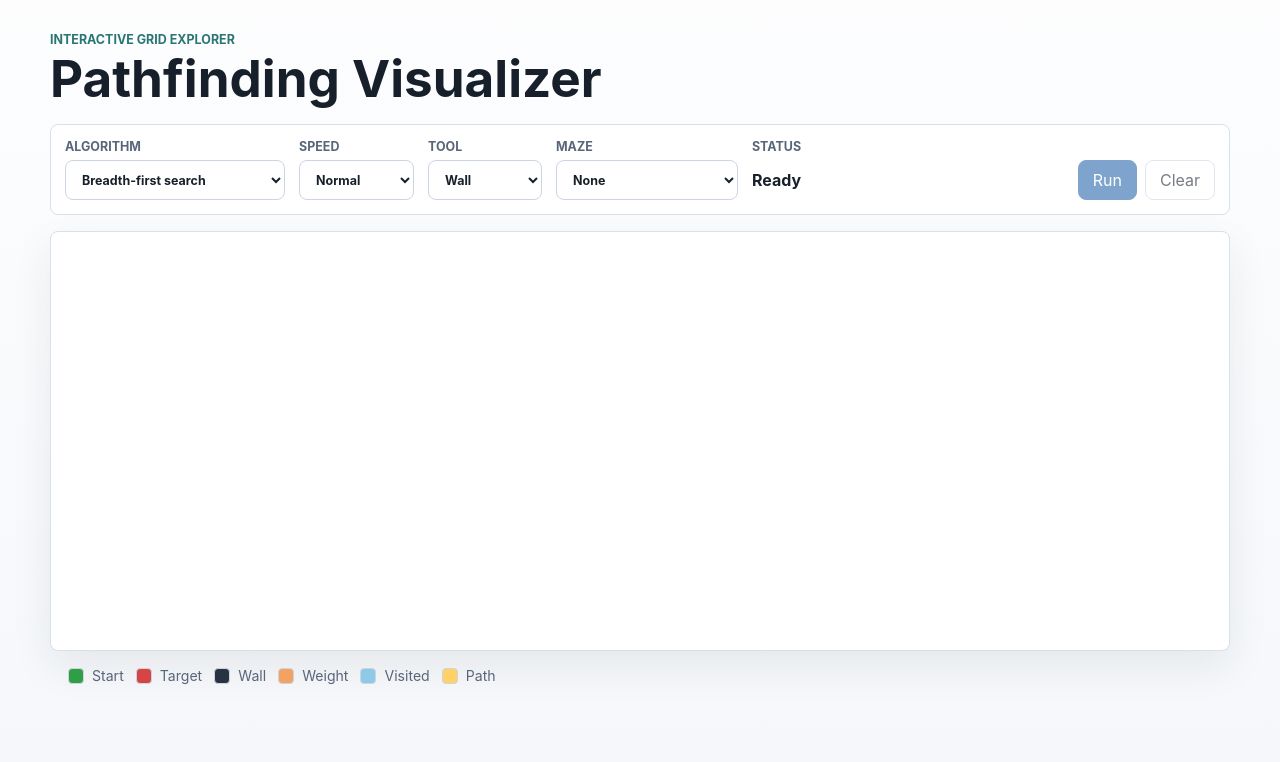
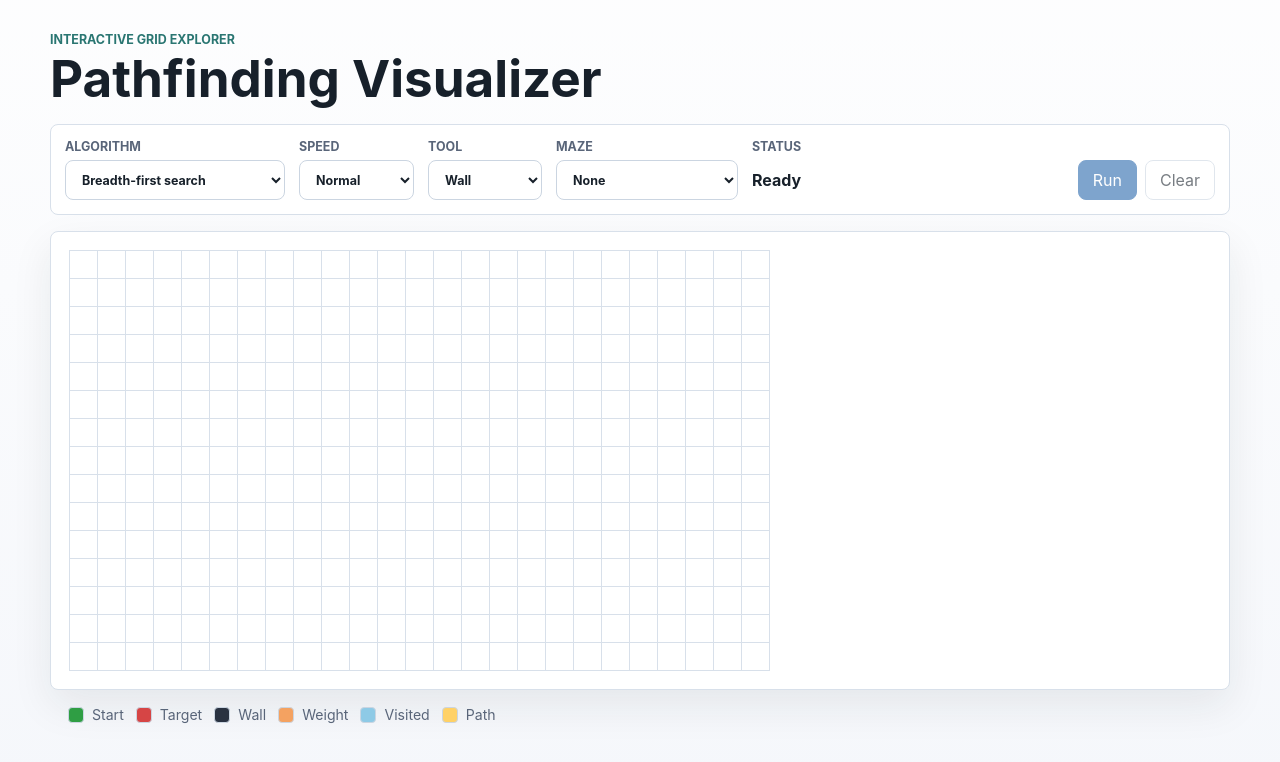
Before and after one commit to edselleighton/pathfinding-visualizer, a React (Vite) app: page / in a window 1280 px wide. Shown: the top 762 px of the page. Built offline with nearby package versions, Linux system fonts and the light colour scheme.

Commit message:
Add grid layout

```diff
--- /dev/null
+++ b/src/components/Grid.jsx
@@ -0,0 +1,13 @@
+const GRID_CELL_COUNT = 25 * 15
+
+export default function Grid() {
+  return (
+    <div className="grid-panel">
+      <div className="grid" aria-hidden="true">
+        {Array.from({ length: GRID_CELL_COUNT }, (_, index) => (
+          <div className="grid-cell" key={index} />
+        ))}
+      </div>
+    </div>
+  )
+}
--- a/src/components/Workspace.jsx
+++ b/src/components/Workspace.jsx
@@ -1,8 +1,12 @@
+import Grid from './Grid'
+
 export default function Workspace() {
   return (
     <section
       className="visualizer workspace-placeholder"
       aria-label="Visualizer workspace"
-    />
+    >
+      <Grid />
+    </section>
   )
 }
```
